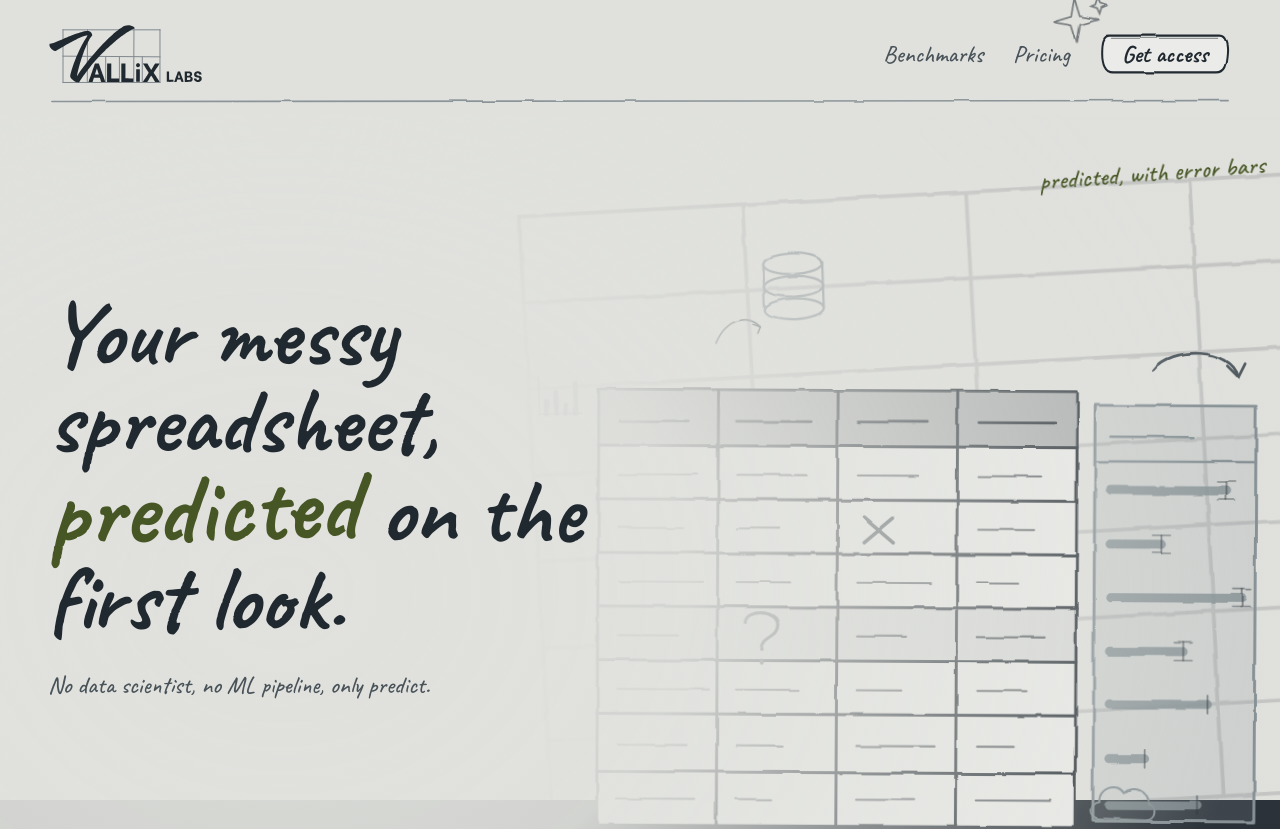
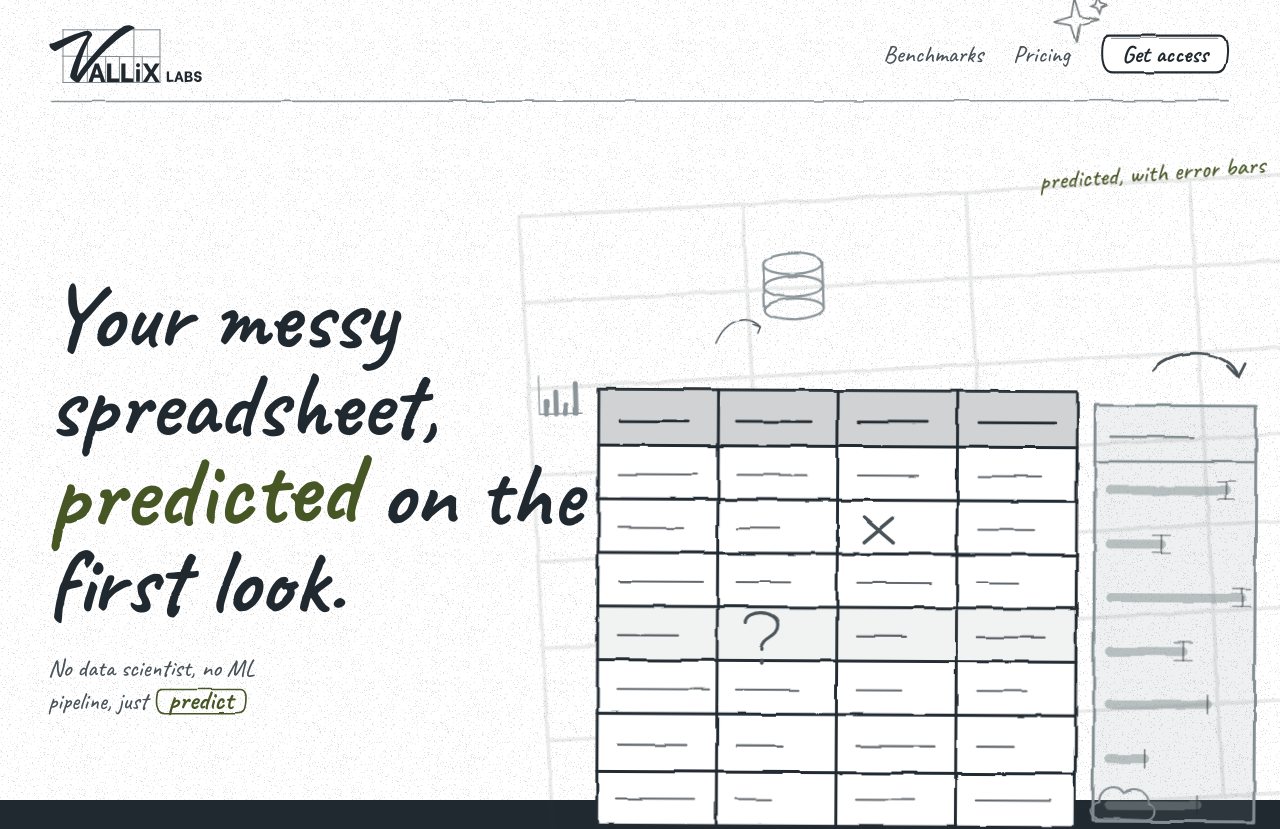
Before and after one commit to VallixLabs/frontend, a React (Vite) app: page / in a window 1280 px wide. Shown: the top 829 px of the page. Built offline with nearby package versions, Linux system fonts and the light colour scheme.

Commit message:
ligher part

```diff
--- a/src/LandingPage.tsx
+++ b/src/LandingPage.tsx
@@ -76,6 +76,30 @@ export default function LandingPage({
         }}
       />
 
+
+      {/* The grain, immediately above the ground and below everything else.
+          It is part of the paper, not a film over the page: the illustrations, the
+          cards and the type sit *on* the textured ground rather than being textured
+          themselves, which is how ink on paper actually behaves. `useSceneMotion`
+          drives its opacity from the same ramp as the ground, so the texture leaves
+          exactly when the paper does. */}
+      <div
+        id="om-grain"
+        aria-hidden="true"
+        style={{
+          position: 'fixed',
+          inset: 0,
+          // Same stacking level as the ground and later in the DOM, so it paints
+          // over the paper while staying under the content at zIndex 1.
+          zIndex: 0,
+          pointerEvents: 'none',
+          backgroundImage: 'url(/grain.png)',
+          backgroundRepeat: 'repeat',
+          backgroundSize: '128px 128px',
+          mixBlendMode: 'multiply',
+        }}
+      />
+
       <div style={{ position: 'relative', zIndex: 1 }}>
         <Header />
         <Hero />
--- a/src/components/Hero.tsx
+++ b/src/components/Hero.tsx
@@ -1,3 +1,5 @@
+import { Link } from 'react-router-dom';
+
 import { color, font } from '../theme';
 import { HeroDecor, Par } from './HeroDecor';
 
@@ -15,21 +17,12 @@ export function Hero() {
     >
       <HeroDecor />
 
-      {/* A radial scrim anchored over the copy, so the scenery stays legible
-          behind the headline without dimming the illustration on the right. */}
-      <div
-        style={{
-          position: 'absolute',
-          left: 0,
-          right: 0,
-          top: 0,
-          bottom: -160,
-          pointerEvents: 'none',
-          zIndex: 1,
-          background:
-            'radial-gradient(76% 84% at 22% 50%, rgba(224,225,221,0.985) 0%, rgba(224,225,221,0.93) 42%, rgba(224,225,221,0.5) 70%, rgba(224,225,221,0.05) 100%)',
-        }}
-      />
+      {/* The radial scrim that used to sit here is gone.
+          It was a white wash at up to 86% alpha, painted above the grain, so it
+          washed the texture out of exactly the area it covered — the left half —
+          and the grain read as uneven across the page. Its two jobs no longer
+          needed doing: it cannot brighten a ground that is already pure white, and
+          the scenery it was meant to quieten now sits at opacity 0.10 and below. */}
 
       <div
         className="v-gutter"
@@ -91,7 +84,43 @@ export function Hero() {
               textWrap: 'pretty',
             }}
           >
-            No data scientist, no ML pipeline, only predict.
+            No data scientist, no ML pipeline,{' '}
+            {/* The last word of the sentence is the way in. It keeps the handwriting
+                rather than becoming a separate CTA block, so the line still reads as
+                one sentence — the sketched outline is what marks it as pressable.
+                "just" travels with it so the line never breaks between the two. */}
+            <span style={{ whiteSpace: 'nowrap' }}>
+              just{' '}
+              <Link
+                to="/workbench"
+                style={{
+                  position: 'relative',
+                  display: 'inline-block',
+                  padding: '2px 15px 4px',
+                  fontFamily: font.hand,
+                  fontWeight: 700,
+                  fontSize: '1.12em',
+                  lineHeight: 1,
+                  color: color.accentDeep,
+                }}
+              >
+                <span style={{ position: 'absolute', inset: 0, pointerEvents: 'none' }} aria-hidden="true">
+                  <svg
+                    viewBox="0 0 150 52"
+                    preserveAspectRatio="none"
+                    style={{ width: '100%', height: '100%', display: 'block' }}
+                    fill="none"
+                    stroke={color.accentDeep}
+                    strokeWidth="2.6"
+                    strokeLinecap="round"
+                    filter="url(#rough)"
+                  >
+                    <path d="M13 7 H137 C146 7, 147 17, 146 27 C 145 39, 143 45, 133 45 H17 C 7 45, 4 35, 4 26 C 4 14, 5 7, 13 7 Z" />
+                  </svg>
+                </span>
+                <span style={{ position: 'relative' }}>predict</span>
+              </Link>
+            </span>
           </p>
 
         </div>
--- a/src/components/HeroDecor.tsx
+++ b/src/components/HeroDecor.tsx
@@ -85,7 +85,7 @@ export function HeroDecor() {
         floatSpeed={0.35}
         mouse={26}
         rot={2.4}
-        style={{ position: 'absolute', right: '-14%', top: '4%', width: '74%', opacity: 0.16, color: '#212930' }}
+        style={{ position: 'absolute', right: '-14%', top: '4%', width: '74%', opacity: 0.1, color: '#212930' }}
       >
         <svg viewBox="0 0 620 460" style={{ width: '100%', display: 'block' }} {...sketch} strokeWidth="2.4" transform="rotate(-4)">
           <path d="M20 30 H600 V430 H20 Z" />
@@ -100,7 +100,7 @@ export function HeroDecor() {
         floatSpeed={0.5}
         mouse={-40}
         rot={-3}
-        style={{ position: 'absolute', left: '-8%', bottom: '-6%', width: '46%', opacity: 0.12, color: '#212930' }}
+        style={{ position: 'absolute', left: '-8%', bottom: '-6%', width: '46%', opacity: 0.075, color: '#212930' }}
       >
         <svg viewBox="0 0 460 340" style={{ width: '100%', display: 'block' }} {...sketch}>
           <path d="M16 24 H444 V316 H16 Z" />
@@ -131,12 +131,12 @@ export function HeroDecor() {
           strokeLinejoin="round"
           filter="url(#rough)"
         >
-          <path d="M24 54 H452 V444 H24 Z" fill="#ebece9" />
-          <path d="M24 54 H452 V104 H24 Z" fill="#777c7e" opacity="0.55" stroke="none" />
+          <path d="M24 54 H452 V444 H24 Z" fill="#ffffff" />
+          <path d="M24 54 H452 V104 H24 Z" fill="#777c7e" opacity="0.34" stroke="none" />
           <path d="M24 104 H452 M24 152 H452 M24 200 H452 M24 248 H452 M24 296 H452 M24 344 H452 M24 396 H452" />
           <path d="M131 54 V444 M238 54 V444 M345 54 V444" />
           <path d="M42 82 H104 M148 82 H214 M256 82 H318 M364 82 H432" strokeWidth="2.4" />
-          <path d="M24 248 H452 V296 H24 Z" fill="#777c7e" opacity="0.16" stroke="none" />
+          <path d="M24 248 H452 V296 H24 Z" fill="#777c7e" opacity="0.1" stroke="none" />
           <path d="M42 130 H112 M148 130 H210 M256 130 H310 M364 130 H420" strokeWidth="1.8" opacity="0.7" />
           <path d="M42 178 H100 M148 178 H186 M364 178 H414" strokeWidth="1.8" opacity="0.7" />
           <path d="M262 168 L288 190 M288 168 L262 190" stroke="#485259" strokeWidth="3.2" />
@@ -147,11 +147,11 @@ export function HeroDecor() {
           <path d="M42 322 H124 M148 322 H204 M256 322 H296 M364 322 H408" strokeWidth="1.8" opacity="0.7" />
           <path d="M42 372 H104 M148 372 H190 M256 372 H326 M364 372 H396" strokeWidth="1.8" opacity="0.7" />
           <path d="M42 420 H112 M148 420 H180 M256 420 H308 M364 420 H430" strokeWidth="1.8" opacity="0.7" />
-          <path d="M468 66 H612 V438 H468 Z" fill="#828d92" opacity="0.2" stroke="none" />
+          <path d="M468 66 H612 V438 H468 Z" fill="#828d92" opacity="0.13" stroke="none" />
           <path d="M468 66 H612 V438 H468 Z" stroke="#828d92" />
           <path d="M468 116 H612" stroke="#828d92" strokeWidth="2.2" />
           <path d="M482 94 H556" stroke="#828d92" strokeWidth="2.4" />
-          <path d="M482 142 H586 M482 190 H528 M482 238 H600 M482 286 H548 M482 334 H570 M482 382 H514 M482 424 H562" stroke="#828d92" strokeWidth="8" opacity="0.85" />
+          <path d="M482 142 H586 M482 190 H528 M482 238 H600 M482 286 H548 M482 334 H570 M482 382 H514 M482 424 H562" stroke="#828d92" strokeWidth="8" opacity="0.5" />
           <path d="M586 134 V150 M528 182 V198 M600 230 V246 M548 278 V294 M570 326 V342 M514 374 V390 M562 416 V432" stroke="#212930" strokeWidth="1.6" opacity="0.5" />
           <path d="M578 134 H594 M578 150 H594 M520 182 H536 M520 198 H536 M592 230 H608 M592 246 H608 M540 278 H556 M540 294 H556" stroke="#212930" strokeWidth="1.4" opacity="0.45" />
           <path d="M520 34 C 536 12, 590 14, 596 40" stroke="#485259" strokeWidth="2.4" />
--- a/src/components/MorphAnchor.tsx
+++ b/src/components/MorphAnchor.tsx
@@ -153,7 +153,7 @@ export function MorphAnchor() {
           strokeLinejoin="round"
           filter="url(#om-morph)"
         >
-          <path data-morph="fill-paper" fill="#ebece9" stroke="none" d="M28 74 H400 V462 H28 Z" />
+          <path data-morph="fill-paper" fill="#ffffff" stroke="none" d="M28 74 H400 V462 H28 Z" />
           <path data-morph="accent-fill" fill="#777c7e" stroke="none" d="M28 74 H400 V126 H28 Z" />
           <path data-morph="stroke" d="M28 74 H400 V462 H28 Z" />
           <path data-morph="stroke" d="M28 126 H400 M28 182 H400 M28 238 H400 M28 294 H400 M28 350 H400 M28 406 H400 M152 74 V462 M276 74 V462" />
--- a/src/hooks/useSceneMotion.ts
+++ b/src/hooks/useSceneMotion.ts
@@ -132,7 +132,7 @@ export function useSceneMotion({ roughness, lineBoil, parallax }: SceneProps) {
       svg.querySelectorAll<SVGElement>('[data-morph]').forEach((el) => {
         const role = el.getAttribute('data-morph');
         if (el.hasAttribute('data-d0')) lerpPath(el, g);
-        if (role === 'fill-paper') el.setAttribute('fill', mixHex('#ebece9', '#293138', cp));
+        if (role === 'fill-paper') el.setAttribute('fill', mixHex('#ffffff', '#293138', cp));
         else if (role === 'accent-fill') el.setAttribute('fill', mixHex('#475625', '#859857', cp));
         else if (role === 'fill-soft') {
           el.setAttribute('fill', mixHex('#a7acaa', '#39424a', cp));
@@ -146,7 +146,7 @@ export function useSceneMotion({ roughness, lineBoil, parallax }: SceneProps) {
           el.setAttribute('fill', mixHex('#475625', '#859857', cp));
           el.setAttribute('stroke', inkColor);
         } else if (role === 'node') {
-          el.setAttribute('fill', mixHex('#ebece9', '#293138', cp));
+          el.setAttribute('fill', mixHex('#ffffff', '#293138', cp));
           el.setAttribute('stroke', inkColor);
         }
       });
@@ -196,11 +196,14 @@ export function useSceneMotion({ roughness, lineBoil, parallax }: SceneProps) {
 
       const anchor = document.getElementById('om-anchor');
       const paper = document.getElementById('om-paper');
+      const grain = document.getElementById('om-grain');
       if (!anchor) return;
 
       const ar = anchor.getBoundingClientRect();
       const t = clamp01((vh * 0.6 - ar.top) / (vh * 0.75));
       if (paper) paper.style.opacity = String(1 - t);
+      // The grain belongs to the paper, so it leaves on the same ramp.
+      if (grain) grain.style.opacity = String(1 - t);
 
       // The illustration morph runs over a much longer scroll distance than the
       // ground ramp, tied to the illustration's own viewport position.
--- a/src/theme.ts
+++ b/src/theme.ts
@@ -31,7 +31,11 @@
 
 export const color = {
   // grounds
-  paper: '#e0e1dd',        // brand light
+  // A tint of the brand light toward white, not the anchor itself. #e0e1dd is the
+  // logo *mark*, which in the logo sits on navy; used flat as a page ground at
+  // 87.5% lightness it reads as grey rather than as paper. This is the same hue,
+  // lifted to white, and every stroke and text tone on it gains contrast.
+  paper: '#ffffff',      // pure; the grain's sparse specks carry the texture
   ink: '#212930',          // brand navy
   inkRaised: '#293138',
   inkCard: '#262e35',
@@ -41,7 +45,7 @@ export const color = {
   sketchLine: '#212930',
   sketchSoft: '#777c7e',
   sketchFaint: '#8a8e8f',
-  sketchFill: '#ebece9',
+  sketchFill: '#ffffff',   // filled shapes still sit above the ground
   sketchMuted: '#485259',  // brand azure: body copy on paper
   sketchLabel: '#5a6064',
 
```
Also changed, not shown: public/grain.png (added).
